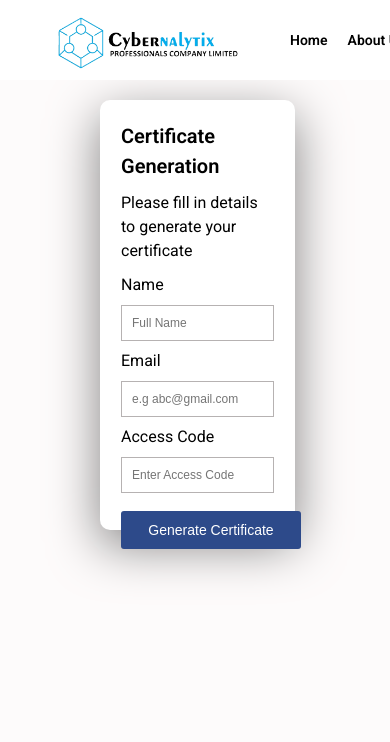
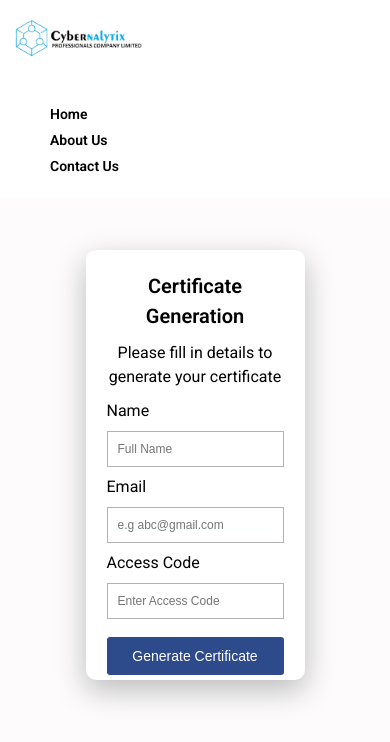
Before and after one commit to Bash045/Workspace, a plain HTML site: page index.html in a window 390 px wide. Drawn offline with Linux system fonts and the light colour scheme.

Commit message:
Add files via upload

```diff
--- a/index.css
+++ b/index.css
@@ -36,6 +36,12 @@ body{
   color: #000;
   transition: all ease 0.3s;
 }
+section{
+  margin: 150px 0 20px 0;
+  display: flex;
+  justify-content: center;
+  align-items: center;
+}
 .certificate-form{
   height:430px;
   width: 50%;
@@ -43,7 +49,6 @@ body{
   border-radius: 10px;
   display:flex;
   flex-direction: column;
-  margin: 100px;
   padding:20px;
   line-height:1.5;
   box-shadow: 0 15px 50px #807f7f;
@@ -54,12 +59,14 @@ body{
   padding:0;
   font-size: 24px;
   font-weight: 600;
+  text-align: center;
 }
 .certificate-form p{
   margin:0;
   padding: 10px 0;
   font-size: 18px;
   font-weight: 400;
+  text-align: center;
 }
 .certificate-form label{
   font-size: 18px;
@@ -73,7 +80,6 @@ body{
 }
 .certificate-form button{
   padding: 10px 20px;
-  width:200px;
   margin:10px 0;
   border: solid 1px transparent;
   border-radius:3px;
@@ -81,13 +87,10 @@ body{
   color:#fff;
   font-size: 15px;
 }
-@media (max-width: 900px) {
-  .navbar-links{
-    gap: 20px;
-    font-size:16px;    /* ...existing code... */
-
     @media (max-width: 500px) {
       .navbar {
+        gap: 20px;
+        font-size:16px;
         flex-direction: column;
         height: auto;
         padding: 10px 10px;
@@ -105,8 +108,8 @@ body{
         align-items: flex-start;
       }
       .certificate-form {
-        width: 95%;
-        margin: 100px 2.5% 20px 2.5%;
+        width: 70%;
+        margin: 100px 100px 20px 100px;
         padding: 10px;
         min-width: unset;
         box-shadow: 0 5px 20px #bbb;
@@ -121,20 +124,20 @@ body{
       .certificate-form input,
       .certificate-form button {
         font-size: 12px;
-        width: 100%;
         box-sizing: border-box;
       }
     }
-  }
-}
+
 @media (max-width:700px) {
   .navbar-links{
     font-size: 14px;
     white-space: nowrap;
   }
   .certificate-form{
-    width: 50%;
-    height:430px ;
+    width: 70%;
+    padding: 20px;
+    min-width: unset;
+    box-shadow: 0 10px 30px #bbb;
   }
   .certificate-form h1{
     font-size: 20px;
@@ -150,6 +153,13 @@ body{
   }
   .certificate-form button{
     font-size: 14px;
-    width: 180px;
   }
 }
+@media (max-width: 1100px) {
+  .certificate-form {
+    width: 60%;
+    padding: 20px;
+    min-width: unset;
+    box-shadow: 0 10px 30px #bbb;
+  }
+}
```
